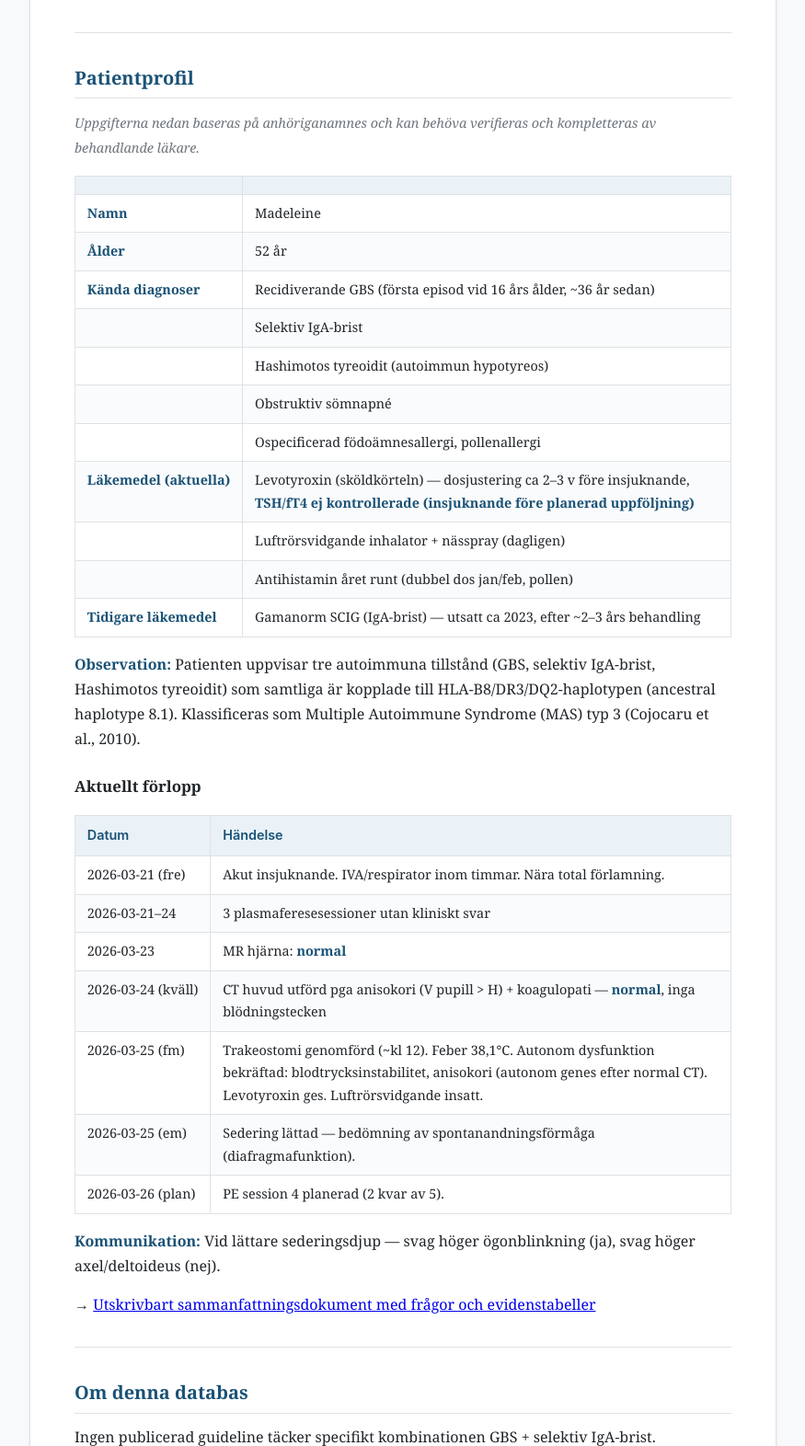
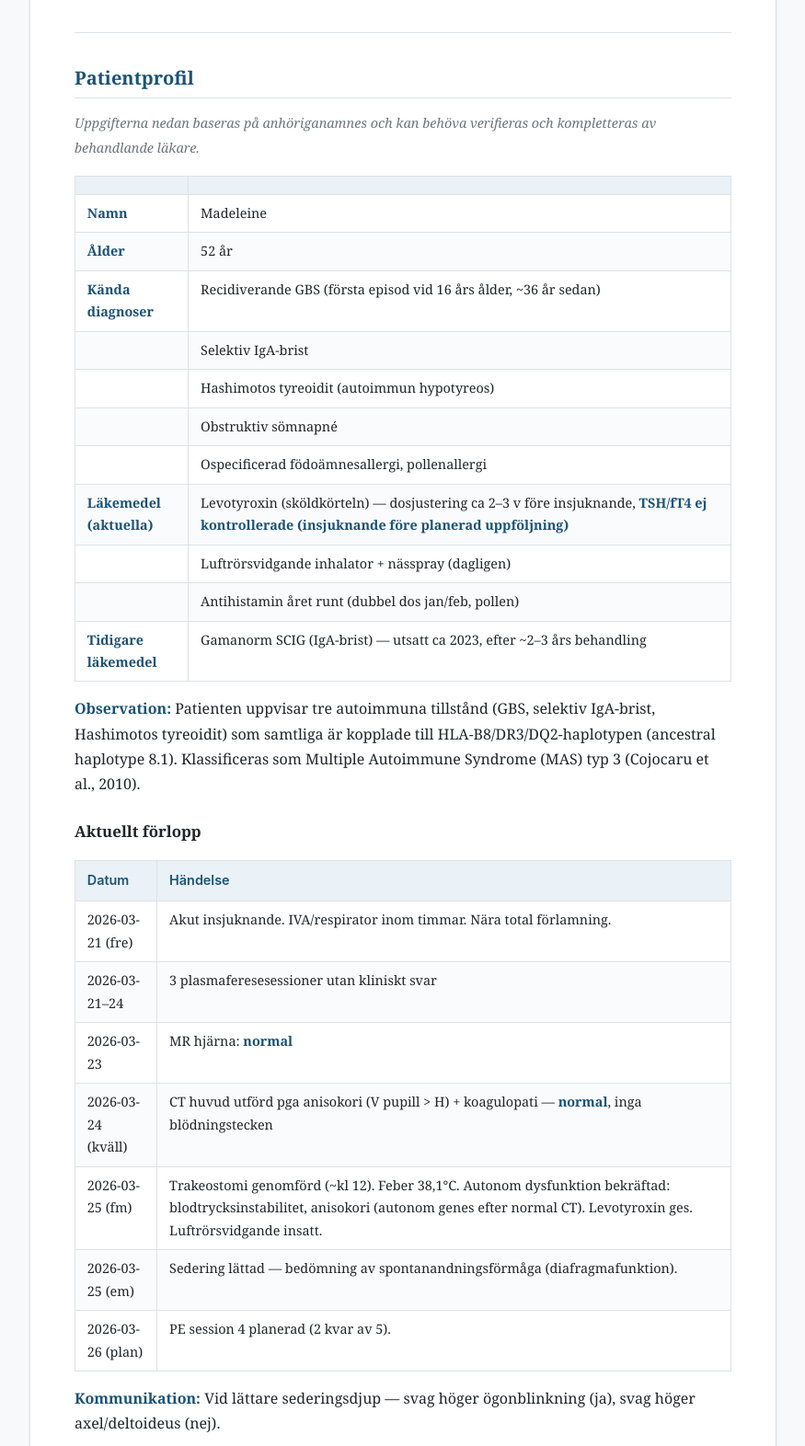
Before and after one commit to markusfrantz-rgb/GB-research, a Flask app: page / in a window 1280 px wide. Shown: the part 326-1898 px from the top of the page at 92% size, without its empty margins (202-1077 px from the left). Run offline with Flask 3, Linux system fonts and the light colour scheme.

Commit message:
Fix table overlap: remove nowrap from first-column td, keep only for em (Level X)
Co-Authored-By: Claude Opus 4.6 (1M context) <noreply@anthropic.com>

```diff
--- a/web/static/style.css
+++ b/web/static/style.css
@@ -192,8 +192,7 @@ body {
   color: var(--text-secondary);
   font-size: 0.9rem;
 }
-.intro-content td:first-child em,
-.intro-content:not(.doc-view) td:first-child {
+.intro-content td:first-child em {
   white-space: nowrap;
 }
 
```
